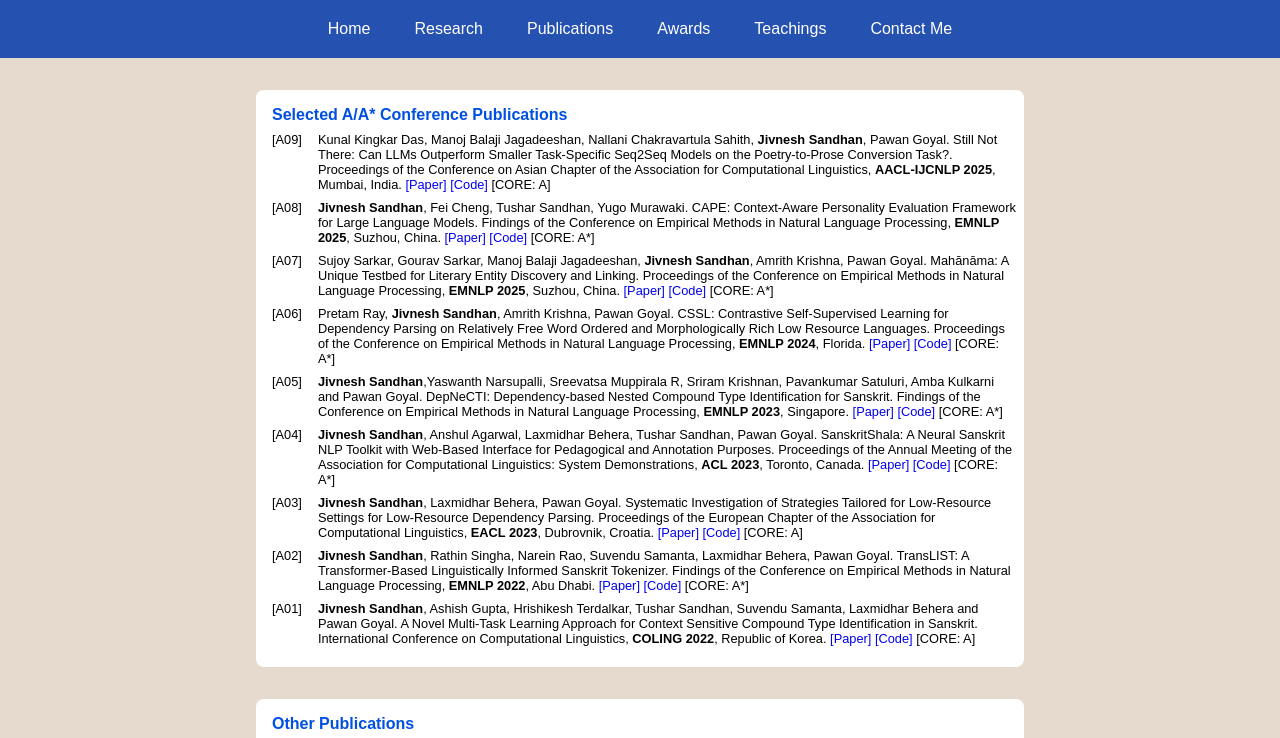
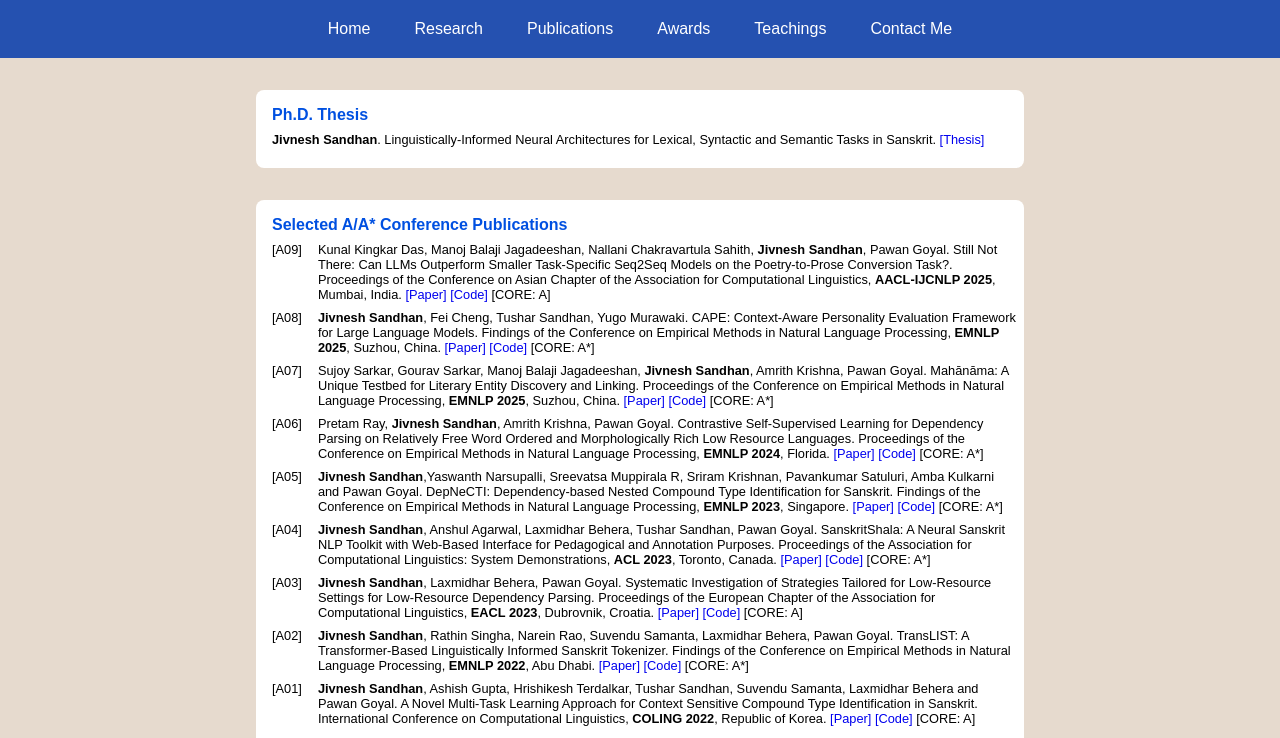
Before and after one commit to Jivnesh/jivnesh.github.io, a website: page publications.html in a window 1280 px wide. Shown: the top 738 px of the page. Drawn offline with nearby package versions, Linux system fonts and the light colour scheme.

Commit message:
update 17dec25_1

```diff
--- a/publications.html
+++ b/publications.html
@@ -37,6 +37,15 @@
         </span>
       </div>
     </div> -->
+ <div class="publications__data1">
+      <p class="publications__data2__title">Ph.D. Thesis</p>
+      <div class="publications__data2__content">
+
+        <span>
+          <p><b>Jivnesh Sandhan</b>. Linguistically-Informed Neural Architectures for Lexical, Syntactic and Semantic Tasks in Sanskrit. <a href="https://arxiv.org/abs/2308.08807">[Thesis]</a></p>
+        </span>
+    </div>
+    </div>
     <div class="publications__data2">
       <p class="publications__data2__title">Selected A/A* Conference Publications</p>
       <div class="publications__data2__content">
@@ -56,7 +65,7 @@
         </span>
         <span>
           <p>[A06]</p>
-          <p>Pretam Ray, <b>Jivnesh Sandhan</b>, Amrith Krishna, Pawan Goyal. CSSL: Contrastive Self-Supervised Learning for Dependency Parsing on Relatively Free Word Ordered and Morphologically Rich Low Resource Languages. Proceedings of the Conference on Empirical
+          <p>Pretam Ray, <b>Jivnesh Sandhan</b>, Amrith Krishna, Pawan Goyal. Contrastive Self-Supervised Learning for Dependency Parsing on Relatively Free Word Ordered and Morphologically Rich Low Resource Languages. Proceedings of the Conference on Empirical
             Methods in Natural Language Processing, <b>EMNLP 2024</b>, Florida. <a href="https://aclanthology.org/2024.emnlp-main.482/">[Paper]</a> <a href="https://github.com/raypretam/cssl-DP"> [Code]</a> [CORE: A*]</p>
         </span>
         <span>
@@ -67,7 +76,7 @@
           <p>[A04]</p>
           <p><b>Jivnesh Sandhan</b>, Anshul Agarwal, Laxmidhar Behera, Tushar Sandhan, Pawan Goyal.
             SanskritShala: A Neural Sanskrit NLP Toolkit with Web-Based Interface for Pedagogical
-            and Annotation Purposes. Proceedings of the Annual Meeting of the Association for Computational Linguistics: System Demonstrations, <b>ACL 2023</b>, Toronto, Canada. <a href="https://aclanthology.org/2023.acl-demo.10/">[Paper]</a> <a href="https://github.com/Jivnesh/SanskritShala"> [Code]</a> [CORE: A*]</p>
+            and Annotation Purposes. Proceedings of the Association for Computational Linguistics: System Demonstrations, <b>ACL 2023</b>, Toronto, Canada. <a href="https://aclanthology.org/2023.acl-demo.10/">[Paper]</a> <a href="https://github.com/Jivnesh/SanskritShala"> [Code]</a> [CORE: A*]</p>
         </span>
         <span>
           <p>[A03]</p>
@@ -90,7 +99,6 @@
         </span>
       </div>
     </div>
-
     <div class="publications__data1">
       <p class="publications__data2__title">Other Publications</p>
       <div class="publications__data2__content">
```
